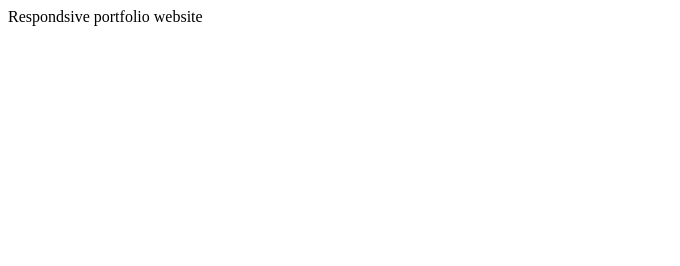
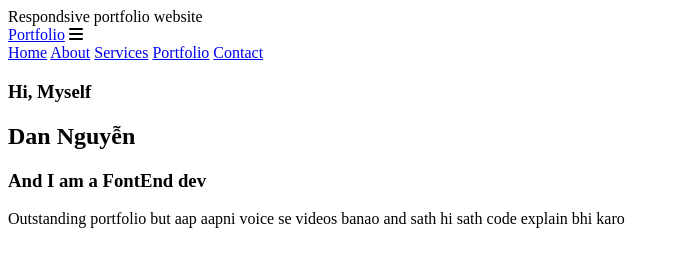
Before and after one commit to ngduy15b/reponsive-portfolio, a plain HTML site: page assets/index.html in a window 1280 px wide. Shown: the whole page, without its empty margins (0-680 px from the left). Drawn offline with nearby package versions, Linux system fonts and the light colour scheme.

Commit message:
hoc 10 phut

```diff
--- a/assets/css/styles.css
+++ /dev/null
@@ -1,2 +0,0 @@
-/*======================= Google fonts =================================*/
-@import url("https://fonts")
--- a/assets/index.html
+++ b/assets/index.html
@@ -12,11 +12,45 @@
     rel="stylesheet"
     />
 
+    <!---Font awesome--->
+    <link rel="stylesheet" href="https://cdnjs.cloudflare.com/ajax/libs/font-awesome/6.6.0/css/all.min.css" integrity="sha512-Kc323vGBEqzTmouAECnVceyQqyqdsSiqLQISBL29aUW4U/M7pSPA/gEUZQqv1cwx4OnYxTxve5UMg5GT6L4JJg==" crossorigin="anonymous" referrerpolicy="no-referrer" />
+
     <!--========================== CSS =============================-->
     <link rel="stlesheet" href="assets/css/styles.css" >
 
     <tiltle> Respondsive portfolio website </tiltle>
 
   </head>
+  <body>
+    <!-----HEADER DESIGN----->
+    <header class="header">
+      <a href="#" class="logo">Portfolio</a>
+
+      <i class="fa-solid fa-bars" id="menu-icon"></i>
+
+      <nav class="navbar">
+        <a href="#home">Home</a>
+        <a href="#about">About</a>
+        <a href="#services">Services</a>
+        <a href="#portfolio">Portfolio</a>
+        <a href="#contact">Contact</a>
+      </nav>
+    </header>
+
+    <!-----HOME SECTION DESIGN----->
+    <section class="home" id="home">
+      <div class="home-content">
+        <h3>Hi, Myself</h3>
+        <h1>Dan Nguyễn</h1>
+        <h3>And I am a FontEnd dev</h3>
+        <p>Outstanding portfolio but aap aapni voice se videos banao and sath hi sath code explain bhi karo</p>
+
+
+      </div>
+
+    </section>
+
+    <script src="js/main.js" ></script>
+  </body>
 
   </html>
```
